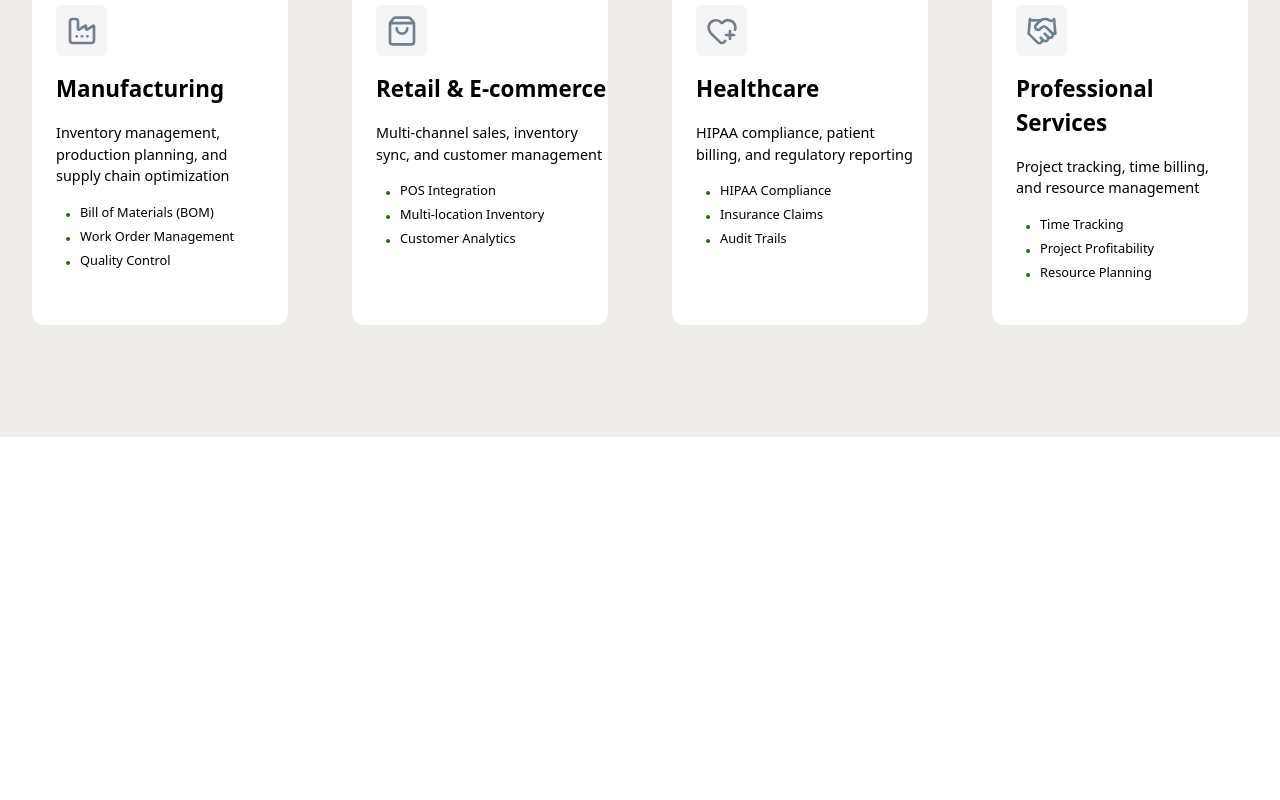
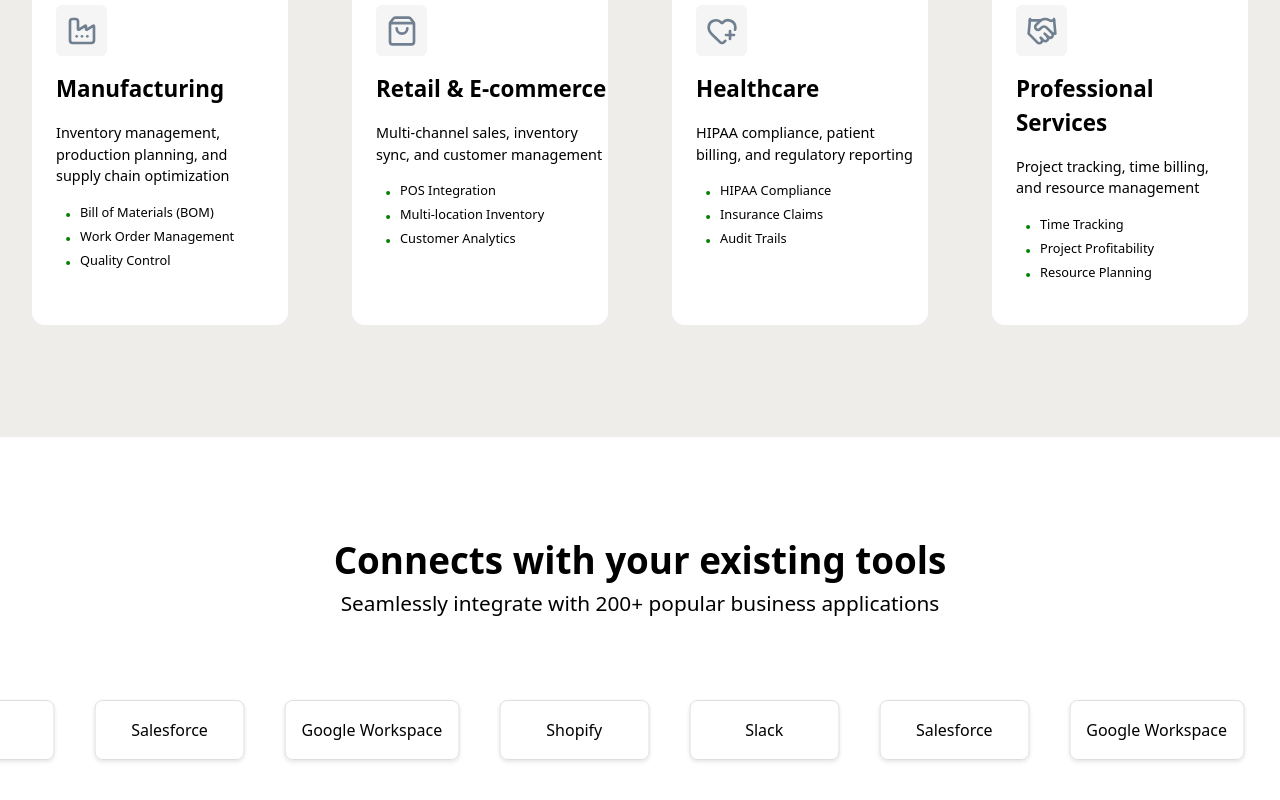
Before and after one commit to AsifulAhsan/AccuFlow, a React (Vite) app: page / in a window 1280 px wide. Shown: the part 4548-5348 px from the top of the page. Built offline with nearby package versions, Linux system fonts and the light colour scheme.

Commit message:
Added Trail Animation Section

```diff
--- a/src/components/CardSection/CardSection.module.css
+++ b/src/components/CardSection/CardSection.module.css
@@ -3,7 +3,7 @@
   padding-top: 3rem;
   padding-bottom: 5rem;
   margin-top: 4rem;
-  margin-bottom: 25rem;
+  margin-bottom: 6rem;
 }
 
 .sectionHeadingDiv {
--- /dev/null
+++ b/src/components/IntegratesSection/IntegratesSection.jsx
@@ -0,0 +1,72 @@
+import React from "react";
+import styles from "../IntegratesSection/IntegratesSection.module.css";
+
+function IntegratesSection() {
+  return (
+    <div className={styles.mainDiv}>
+      <div className={styles.sectionHeader}>
+        <h1 className={styles.sectionH1}>Connects with your existing tools</h1>
+        <p className={styles.sectionP}>
+          Seamlessly integrate with 200+ popular business applications
+        </p>
+      </div>
+      <div className={styles.trailContainer}>
+        <div className={styles.trail}>
+          <div className={styles.card}>
+            <p className={styles.cardText}>Shopify</p>
+          </div>
+          <div className={styles.card}>
+            <p className={styles.cardText}>Slack</p>
+          </div>
+          <div className={styles.card}>
+            <p className={styles.cardText}>Salesforce</p>
+          </div>
+          <div className={styles.card}>
+            <p className={styles.cardText}>Google Workspace</p>
+          </div>
+          {/* Duplicate */}
+          <div className={styles.card}>
+            <p className={styles.cardText}>Shopify</p>
+          </div>
+          <div className={styles.card}>
+            <p className={styles.cardText}>Slack</p>
+          </div>
+          <div className={styles.card}>
+            <p className={styles.cardText}>Salesforce</p>
+          </div>
+          <div className={styles.card}>
+            <p className={styles.cardText}>Google Workspace</p>
+          </div>
+          {/* Duplicate */}
+          <div className={styles.card}>
+            <p className={styles.cardText}>Shopify</p>
+          </div>
+          <div className={styles.card}>
+            <p className={styles.cardText}>Slack</p>
+          </div>
+          <div className={styles.card}>
+            <p className={styles.cardText}>Salesforce</p>
+          </div>
+          <div className={styles.card}>
+            <p className={styles.cardText}>Google Workspace</p>
+          </div>
+          {/* Duplicate */}
+          <div className={styles.card}>
+            <p className={styles.cardText}>Shopify</p>
+          </div>
+          <div className={styles.card}>
+            <p className={styles.cardText}>Slack</p>
+          </div>
+          <div className={styles.card}>
+            <p className={styles.cardText}>Salesforce</p>
+          </div>
+          <div className={styles.card}>
+            <p className={styles.cardText}>Google Workspace</p>
+          </div>
+        </div>
+      </div>
+    </div>
+  );
+}
+
+export default IntegratesSection;
--- /dev/null
+++ b/src/components/IntegratesSection/IntegratesSection.module.css
@@ -0,0 +1,82 @@
+.mainDiv {
+  display: flex;
+  flex-direction: column;
+  align-items: center;
+  justify-content: center;
+  margin-bottom: 8rem;
+}
+.sectionHeader {
+  justify-content: center;
+  text-align: center;
+}
+.sectionH1 {
+  font-size: 2.3rem;
+  font-weight: 700;
+}
+
+.sectionP {
+  font-size: 1.3rem;
+  font-weight: 400;
+}
+.trailContainer {
+  background-color: var(--color-bg-layout);
+  margin-top: 1rem;
+  width: 100%;
+  overflow: hidden;
+  padding: 4rem;
+}
+.trail {
+  display: flex;
+  width: max-content;
+  animation: scroll 60s linear infinite;
+  min-width: 200%;
+}
+.cardText {
+  text-align: center;
+  align-self: center;
+}
+.card:hover {
+  cursor: text;
+}
+.card {
+  min-width: 150px;
+  height: 60px;
+  background-color: var(--color-bg-layout);
+  border: 1px solid #ddd;
+  border-radius: 0.5rem;
+  margin-right: 2.5rem;
+  display: flex;
+  align-self: center;
+  justify-content: center;
+  padding-left: 1rem;
+  padding-right: 1rem;
+  font-size: 1rem;
+  font-weight: 500;
+  margin-right: 2.5rem;
+  box-shadow: 0 2px 4px rgba(0, 0, 0, 0.1);
+}
+
+@keyframes scroll {
+  0% {
+    transform: translateX(0);
+  }
+  100% {
+    transform: translateX(-100%);
+  }
+}
+
+.trailContainer:hover .trail {
+  animation-play-state: paused;
+}
+
+@media (max-width: 768px) {
+  .trail {
+    animation: scroll 20s linear infinite;
+  }
+  .card {
+    min-width: 120px;
+    height: 60px;
+    padding-left: 0.8rem;
+    padding-right: 0.8rem;
+  }
+}
--- a/src/components/LandingPage/LandingPage.jsx
+++ b/src/components/LandingPage/LandingPage.jsx
@@ -1,20 +1,22 @@
-import React from 'react'
-import Header from './../Header/Header';
-import Hero from './../Hero/Hero';
-import Banner from './../Banner/Banner';
-import FeatureSection from './../FeatureSection/FeatureSection';
-import CardSection from './../CardSection/CardSection';
+import React from "react";
+import Header from "./../Header/Header";
+import Hero from "./../Hero/Hero";
+import Banner from "./../Banner/Banner";
+import FeatureSection from "./../FeatureSection/FeatureSection";
+import CardSection from "./../CardSection/CardSection";
+import IntegratesSection from "./../IntegratesSection/IntegratesSection";
 
 function LandingPage() {
   return (
     <div>
-        <Header/>
-        <Hero/>
-        <Banner/>
-        <FeatureSection/>
-        <CardSection/>
+      <Header />
+      <Hero />
+      <Banner />
+      <FeatureSection />
+      <CardSection />
+      <IntegratesSection />
     </div>
-  )
+  );
 }
 
-export default LandingPage
+export default LandingPage;
--- a/src/index.css
+++ b/src/index.css
@@ -15,7 +15,7 @@
 }
 
 body {
-  background: white;
+  background: var(--color-bg-layout);
 }
 
 /*
```
